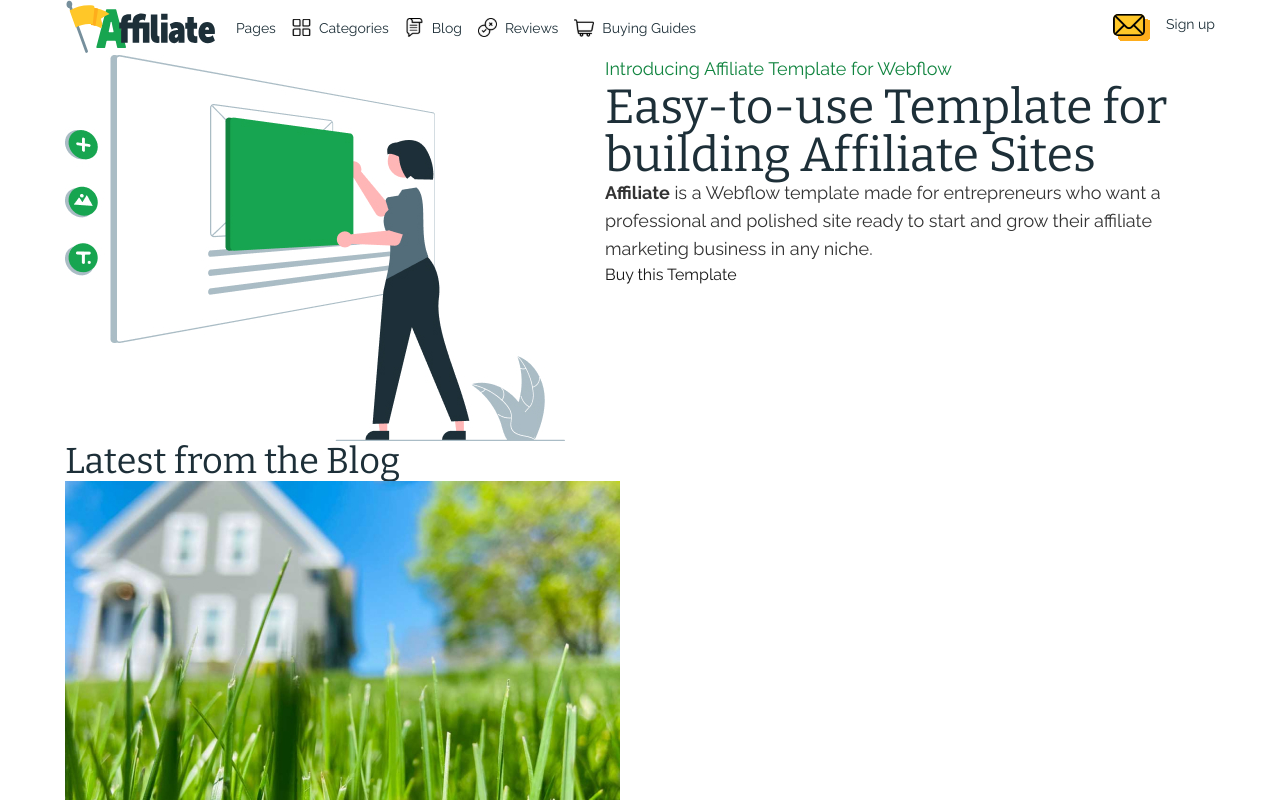
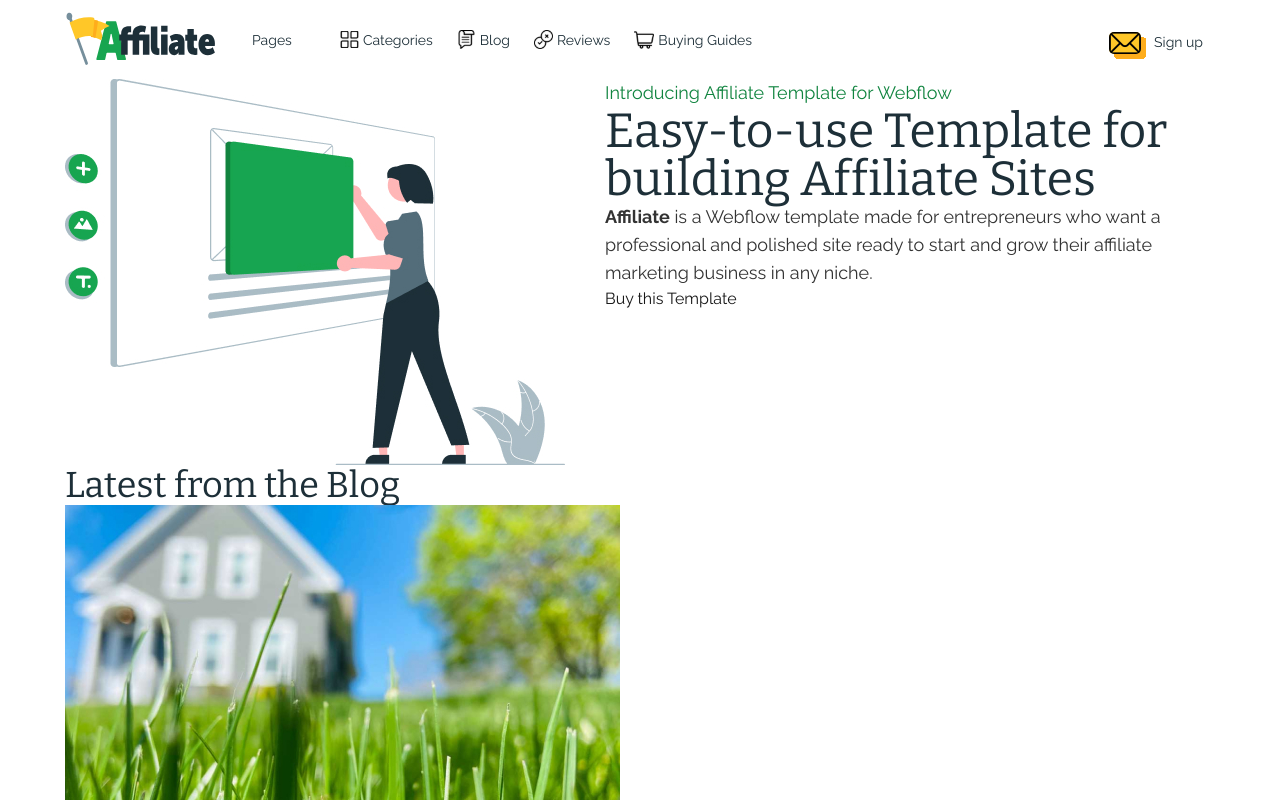
Before and after one commit to theCapnCoder/3_low_affiliate, a Next.js app: page / in a window 1280 px wide. Shown: the top 800 px of the page. Built offline with nearby package versions, Linux system fonts and the light colour scheme.

Commit message:
feat: header markUp

```diff
--- a/src/app/_containers/header.tsx
+++ b/src/app/_containers/header.tsx
@@ -26,15 +26,15 @@ const links = [
 
 export const Header = () => {
   return (
-    <header className="flex items-center justify-between text-sm text-blue_dark">
-      <div className="flex items-center gap-4">
+    <header className="py-3 pr-3 flex items-center justify-between text-sm text-blue_dark">
+      <div className="flex items-center gap-8">
         <Logo />
         <h4>Pages</h4>
 
         <nav>
-          <ul className="flex items-center gap-4">
+          <ul className="flex items-center gap-6 pl-4">
             {links.map((link, index) => (
-              <div key={index} className="flex items-center gap-2">
+              <div key={index} className="flex items-center gap-1">
                 {link.svg}
                 <Link href="/">{link.text}</Link>
               </div>
@@ -43,7 +43,7 @@ export const Header = () => {
         </nav>
       </div>
 
-      <div className="flex gap-4">
+      <div className="flex gap-2 pt-3">
         <Mail />
         <div>Sign up</div>
       </div>
```
